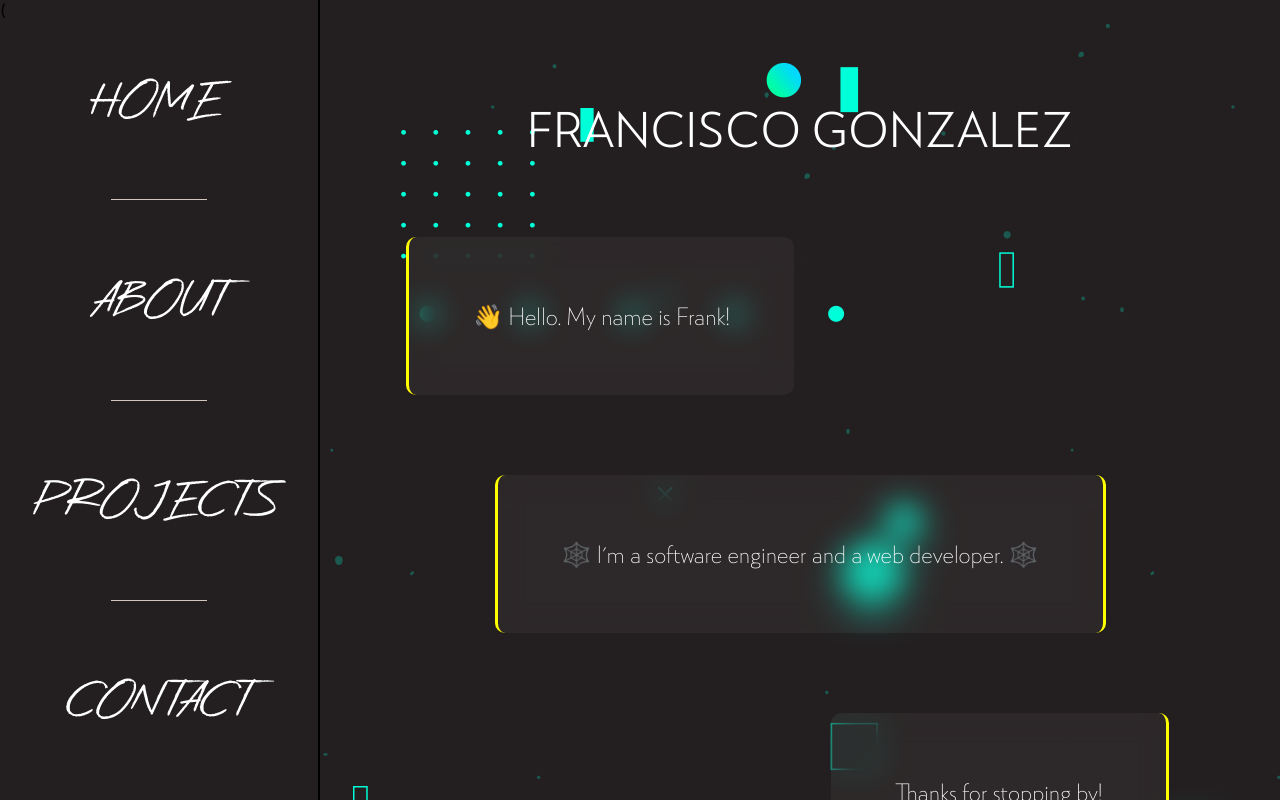
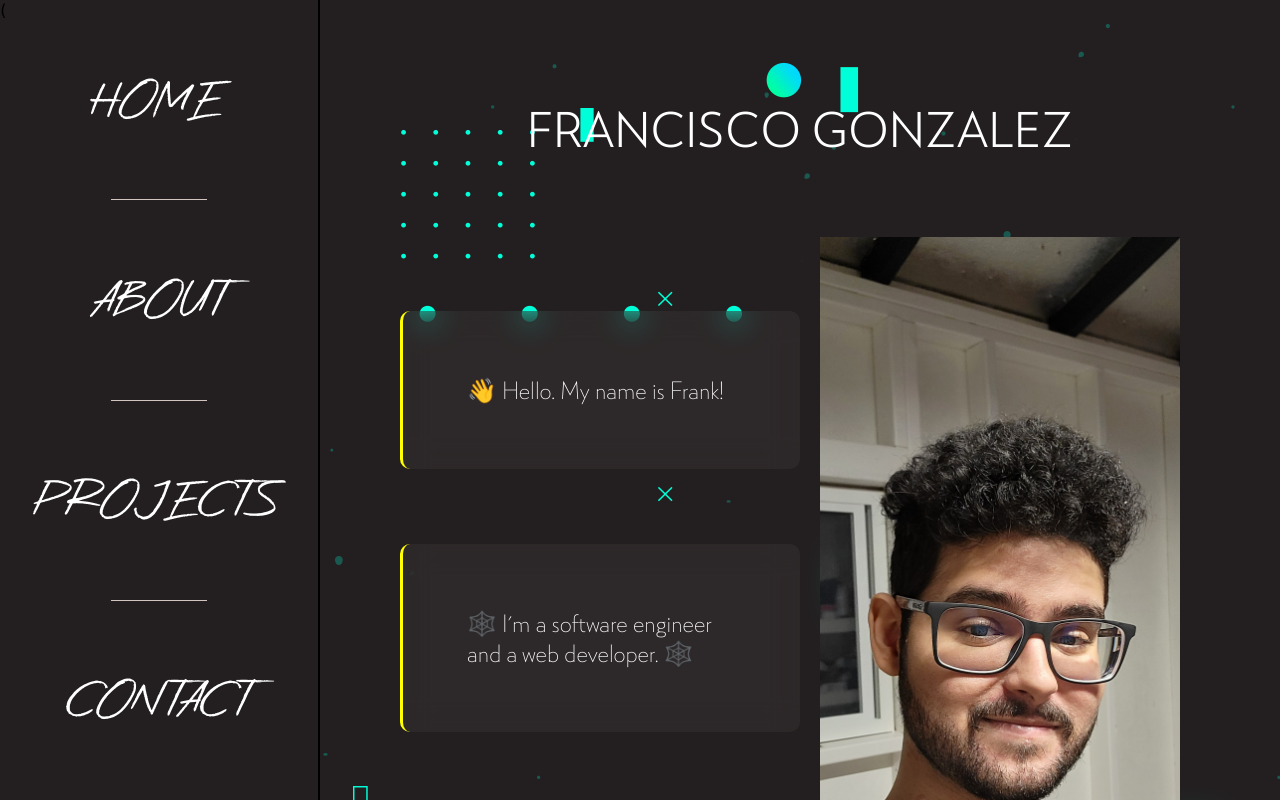
Before and after one commit to dangersflow/personal-site-final, a Next.js app: page / in a window 1280 px wide. Shown: the top 800 px of the page. Built offline with nearby package versions, Linux system fonts and the light colour scheme; what react-sweet-state would draw is missing.

Commit message:
added picture of myself to home content

```diff
--- a/components/MainStyledComponents.jsx
+++ b/components/MainStyledComponents.jsx
@@ -78,6 +78,38 @@ export const StyledBodyLeft = styled(motion.div)`
     margin-right: 50%;
     padding: 4rem;
     margin-bottom: 5rem;
+    position: relative;
+    background-color: rgba(76, 67, 70, .25);
+    backdrop-filter: blur(15px);
+    border-radius: 10px;
+    border-left: 3px solid yellow;
+
+    @media (max-width: 767px) {
+      padding: 4rem;
+      padding-bottom: 3rem;
+      font-size: 1.5rem;
+      margin-right: 0rem;
+    }
+    @media (min-width: 768px) {
+      font-size: 1.5rem;
+    }
+    @media (min-width: 1024px) {
+      font-size: 1.5rem;
+    }
+    @media (min-width: 1600px) {
+      font-size: 2rem;
+    }
+    @media (min-width: 1920px) {
+    }
+    @media (min-width: 2560px) {
+    }
+}`;
+
+export const StyledBodyLeftAlt = styled(motion.div)`
+    font-size: 2rem;
+    font-family: "RNSLight", sans-serif;
+    color: white;
+    padding: 4rem;
     position: relative;
     background-color: rgba(76, 67, 70, .25);
     backdrop-filter: blur(15px);
--- a/components/PageContent/HomeContent.jsx
+++ b/components/PageContent/HomeContent.jsx
@@ -1,19 +1,23 @@
 import styled from "@emotion/styled";
 const { motion } = require("framer-motion");
-import Image from "next/image";
 import { useState } from "react";
 import { FaReact } from "react-icons/fa";
 import { TbBrandNextjs } from "react-icons/tb";
 import { SiJavascript, SiCss3, SiHtml5 } from "react-icons/si";
 import TechCard from "../TechCard";
+import ProfilePic from "../../public/me.jpg";
+import Image from "next/image";
 
 import {
   StyledHeader,
   StyledBodyLeft,
-  StyledBodyRight,
   StyledContentColumn,
   StyledBodyCenter,
+  StyledBodyLeftAlt,
 } from "../MainStyledComponents";
+
+import Row from "../Row";
+import Col from "../Col";
 
 export default function HomeContent() {
   const [noDelay, setNoDelay] = useState(false);
@@ -27,25 +31,69 @@ export default function HomeContent() {
       >
         FRANCISCO GONZALEZ
       </StyledHeader>
-      <StyledBodyLeft
+      <Row
+        style={{
+          width: "100%",
+          display: "flex",
+          justifyContent: "center",
+          height: "50rem",
+          marginBottom: "10rem",
+          flexWrap: "wrap",
+        }}
+      >
+        <Col
+          style={{
+            width: "50%",
+            alignItems: "space-evenly",
+            justifyContent: "space-evenly",
+          }}
+        >
+          <StyledBodyLeftAlt
+            style={{ width: "100%" }}
             initial={{ y: "4rem", opacity: 0 }}
             whileInView={{ y: 0, opacity: 1 }}
             transition={{ delay: 0.2 }}
           >
             {`👋 Hello. My name is Frank! \n`}
-      </StyledBodyLeft>
-      <StyledBodyCenter
+          </StyledBodyLeftAlt>
+          <StyledBodyLeftAlt
+            style={{ width: "100%" }}
             initial={{ y: "4rem", opacity: 0, animationDelay: "0.5s" }}
             whileInView={{ y: 0, opacity: 1 }}
             transition={{ delay: 0.3 }}
           >
             {`🕸️ I'm a software engineer and a web developer. 🕸️  \n`}
-      </StyledBodyCenter>
-      <StyledBodyRight
+          </StyledBodyLeftAlt>
+          <StyledBodyLeftAlt
+            style={{ width: "100%" }}
             initial={{ y: "4rem", opacity: 0 }}
             whileInView={{ y: 0, opacity: 1 }}
             transition={{ delay: 0.4 }}
-      >{`Thanks for stopping by! \n`}</StyledBodyRight>
+          >{`Thanks for stopping by! \n`}</StyledBodyLeftAlt>
+        </Col>
+        <Col
+          style={{
+            display: "flex",
+            alignItems: "center",
+            justifyContent: "center",
+            width: "50%",
+          }}
+        >
+          <motion.div
+            style={{
+              backgroundImage: `url(${ProfilePic.src})`,
+              backgroundSize: "contain",
+              backgroundRepeat: "no-repeat",
+              backgroundPosition: "center",
+              width: "100%",
+              height: "100%",
+            }}
+            initial={{ y: "4rem", opacity: 0 }}
+            whileInView={{ y: 0, opacity: 1 }}
+            transition={{ delay: 0.5 }}
+          />
+        </Col>
+      </Row>
       <StyledBodyCenter
         initial={{ y: "4rem", opacity: 0 }}
         whileInView={{ y: 0, opacity: 1 }}
```
Also changed, not shown: public/me.jpg (added). Lines whose indentation alone changed are shown as unchanged.
